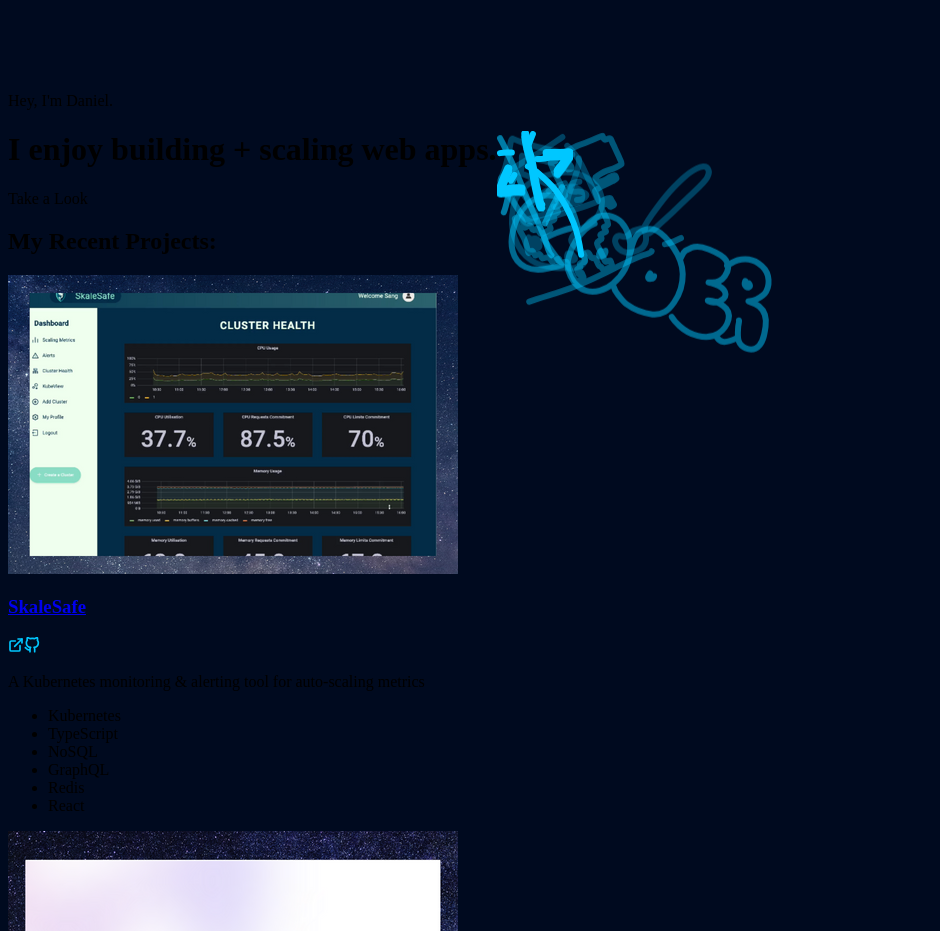
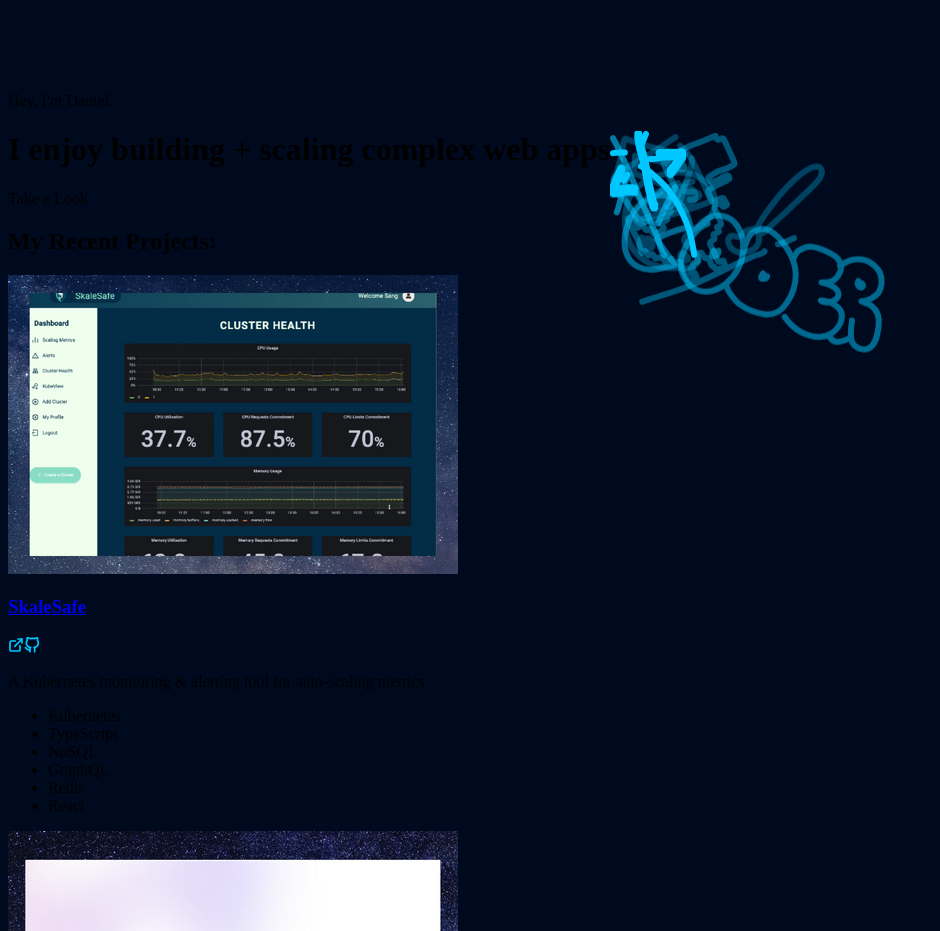
Before and after one commit to daniel-doody/updated-portfolio, a Next.js app: page / in a window 1280 px wide. Shown: the part 1020-1951 px from the top of the page, without its empty margins (0-940 px from the left). Built offline with nearby package versions, Linux system fonts and the light colour scheme.

Commit message:
modify hero section homepage

```diff
--- a/components/home/Hero.tsx
+++ b/components/home/Hero.tsx
@@ -12,7 +12,7 @@
         <h1 className='heroTitle inline-block max-w-2xl lg:max-w-4xl  w-auto relative text-5xl md:text-6xl lg:text-7xl tracking-tighter mb-10 font-bold heroShinyBg'>
           I enjoy{' '}
           <span className='heroShiny1 text-fun-pink'>building + scaling</span>{' '}
-          web apps.
+          complex web apps
           {/* web applications */}
           <img
             className='sqD squiggle-hero-html w-16 top-[-90px] right-[5%] sm:top-[-90px] sm:right-[170px]'
```
